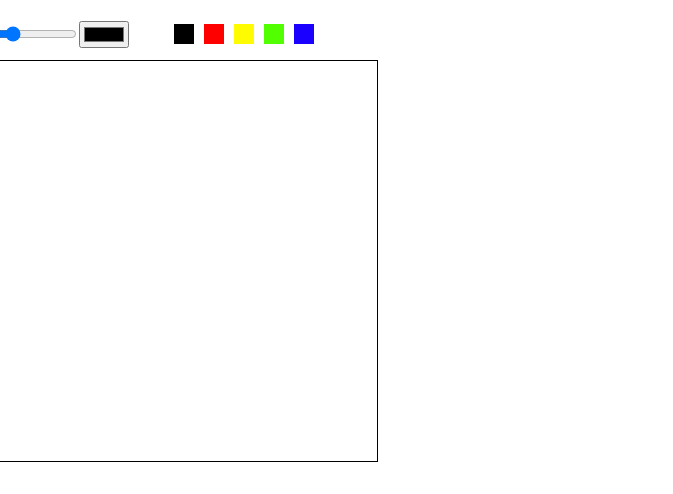
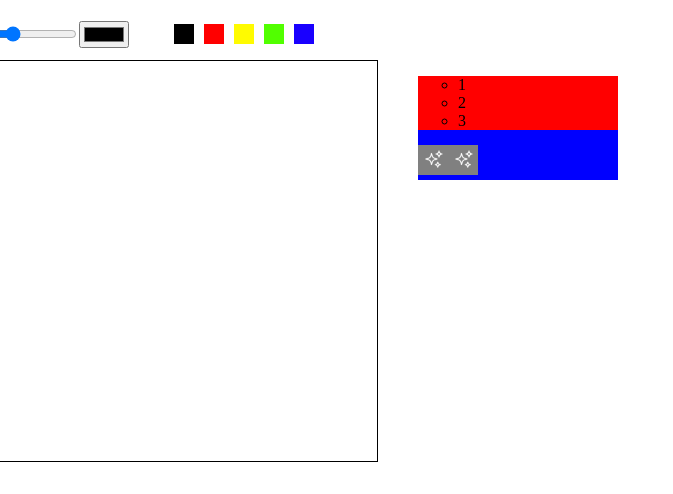
Before and after one commit to SunnBr0/Ready_ant_server, a website with bundled scripts: page Ready_ant_server/static/html/redactor.html in a window 1280 px wide. Shown: the full height of the page, 62-735 px from the left. Built offline with nearby package versions, Linux system fonts and the light colour scheme.

Commit message:
Laying down the layers

```diff
--- a/Ready_ant_server/ant_basic/ant_rs.json
+++ b/Ready_ant_server/ant_basic/ant_rs.json
@@ -1 +1 @@
-{"Ant":{"angle":[12151.20000002602,12151.30000002602,12151.40000002602],"pos":[[195.81151593252707,399.95613669306704],[215.4625331946382,429.94852186247897],[235.1135642786715,459.9402979540176]]}}
+{"Ant":{"angle":[3245.099999998308,3245.1999999983077,3245.2999999983076],"pos":[[0.7917869173211045,182.22114063259409],[20.82312027627046,211.87348396632794],[40.85506036253787,241.5258825165704]]}}
--- a/Ready_ant_server/static/css/style_redactor/redactor.css
+++ b/Ready_ant_server/static/css/style_redactor/redactor.css
@@ -79,3 +79,30 @@
   display: none;
   margin-left: 5px;
 }
+
+#layer_instruments{
+  height: 50px;
+  width: 200px;
+  background-color: blue;
+  flex-direction:row;
+  justify-content: flex-start;
+	align-items: flex-end;
+  display: flex;
+  list-style-type: none;
+  padding: 0;
+}
+
+.item_layer_instruments{
+  width: 20px;
+  height: 20px;
+  background-color: gray;
+}
+
+#layer_list{
+  background-color: red;
+}
+
+#panel_layer{
+  list-style-type: none;
+  height: 300px;
+}
--- a/Ready_ant_server/static/html/redactor.html
+++ b/Ready_ant_server/static/html/redactor.html
@@ -13,6 +13,9 @@
   <script type="module" src="../script/draw_redactor/redactor.js"></script>
   <script type="module" src="../script/draw_redactor/tools.js"></script>
   <script type="module" src="../script/draw_redactor/function_draw.js"></script>
+  <script type="module" src="../script/draw_redactor/layer_redactor.js"></script>
+
+
 
 </head>
 
@@ -126,6 +129,36 @@
       <canvas id="draw_map" width="400" height="400"></canvas>
     </div>
 
+
+    <ul id="panel_layer">
+      <li>
+        <ul id="layer_list">
+          <li>1</li>
+          <li>2</li>
+          <li>3</li>
+        </ul>
+      </li>
+      <li>
+        <ul id="layer_instruments">
+          <li>
+            <button class="image-button" value="add_layer">
+              <img src="../img/img_redactor/sparkles.png" alt="Иконка" width="20" height="20">
+            </button>
+          </li>
+          <li >
+            <button class="image-button" value="full_clear">
+              <img src="../img/img_redactor/sparkles.png" alt="Иконка" width="20" height="20">
+            </button>
+          </li>
+        </ul>
+      </li>
+    </ul>
+
+
+
+
+
+
   </div>
 
 </body>
--- /dev/null
+++ b/Ready_ant_server/static/script/draw_redactor/layer_redactor.js
@@ -0,0 +1,16 @@
+let layer_instruments = document.getElementById("layer_instruments")
+
+let choice = null
+
+
+
+
+layer_instruments.addEventListener("click",(event)=>{
+    choice = event.target.closest("button").value
+    console.log(choice);
+
+    if(choice === "add_layer"){
+
+    }
+
+})
```
